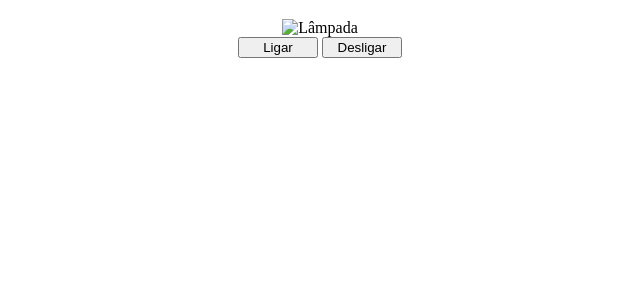
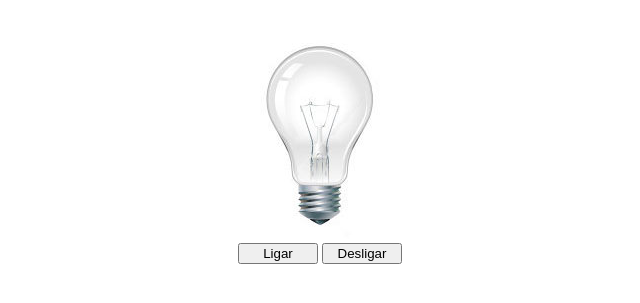
Before and after one commit to brunosilvatech/smartlamp, a plain HTML site: page index.html in a window 1280 px wide. Shown: the part 69-372 px from the top of the page, without its empty margins (320-960 px from the left). Drawn offline with Linux system fonts and the light colour scheme.

Commit message:
Add Images

```diff
--- a/index.html
+++ b/index.html
@@ -21,7 +21,7 @@
             <button id='turnOff'>Desligar</button>
         </div>
     </main>
-    <script src="./lampada.js"></script>
+    <script src="./smartlamp.js"></script>
 </body>
 
 </html>
```
Also changed, not shown: img/desligada.jpg (added), img/ligada.jpg (added), img/quebrada.jpg (added).
